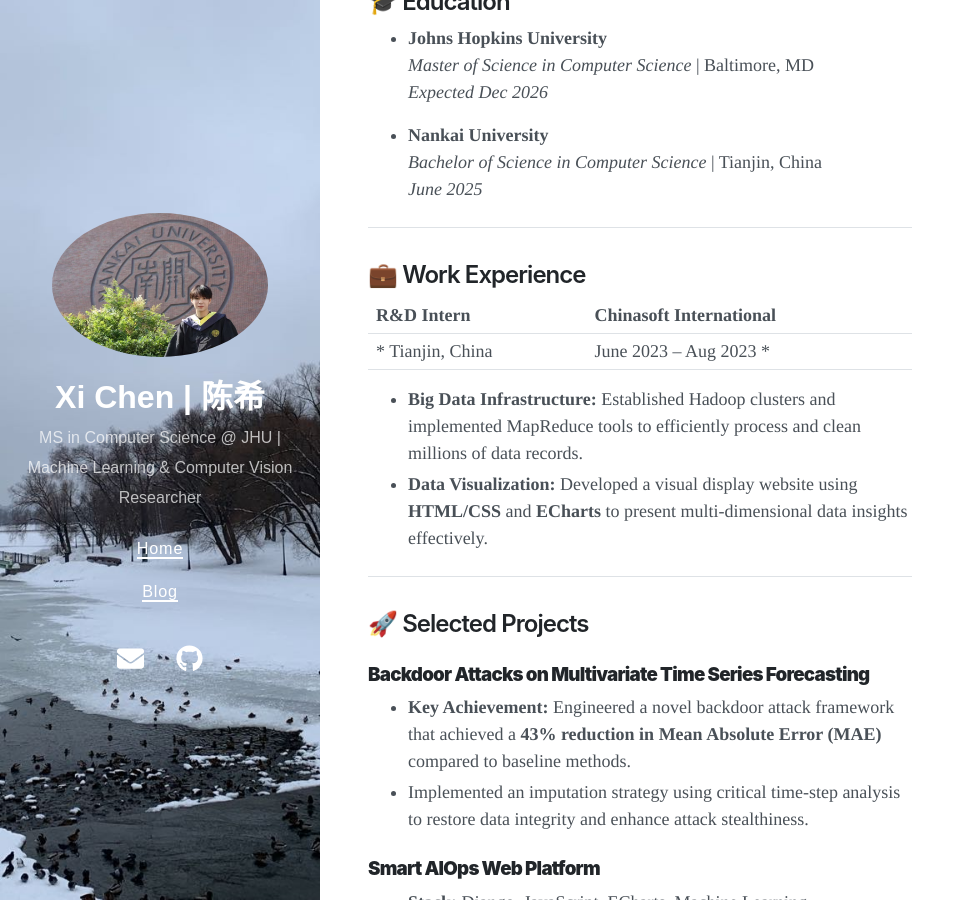
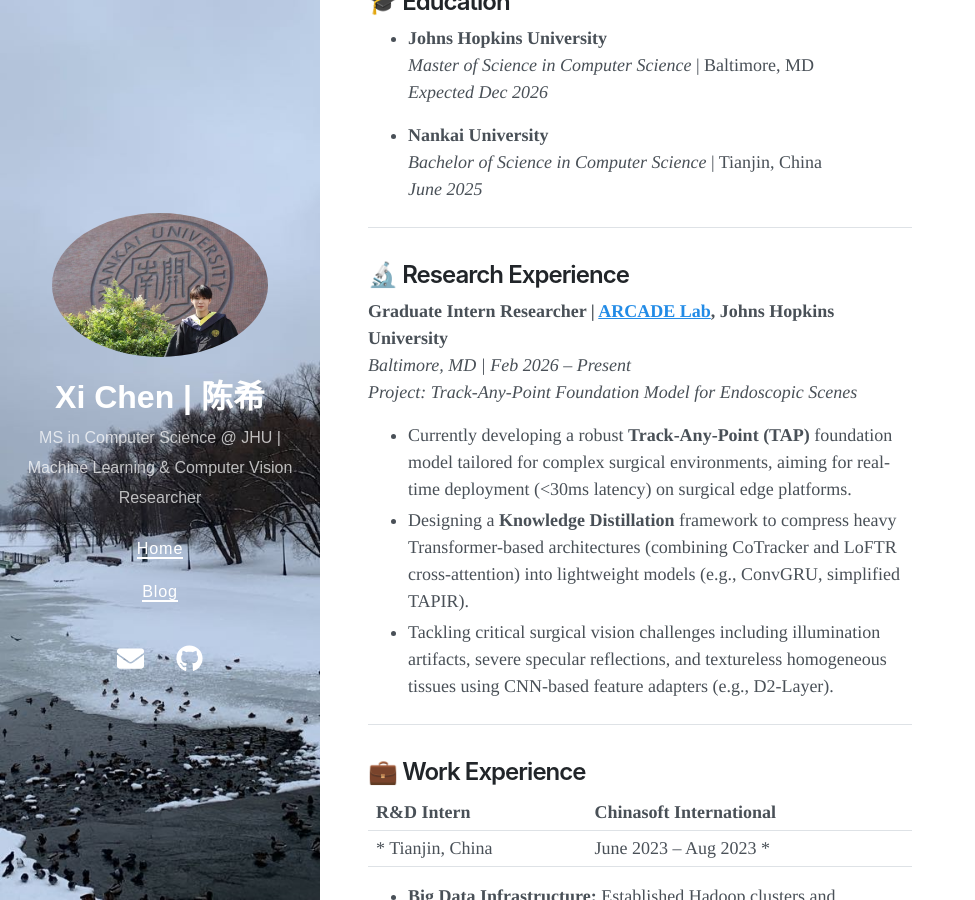
Before and after one commit to XiChen0522/XiChen0522.github.io, a Jekyll site: the page built from index.md, in a window 1280 px wide and 900 px high, scrolled down 460 px. Shown: the whole window, without its empty margins (0-975 px from the left). Built offline with Jekyll 4.4.1, drawn with Linux system fonts in a browser that asks for light colours; nearby versions of some CDN libraries.

Commit message:
Add research experience at ARCADE Lab
Added research experience section detailing work at ARCADE Lab, including project focus and methodologies.

```diff
--- a/index.md
+++ b/index.md
@@ -23,6 +23,18 @@
     *June 2025*
 
 ---
+
+## 🔬 Research Experience
+
+**Graduate Intern Researcher | [ARCADE Lab](https://arcade.cs.jhu.edu/), Johns Hopkins University**
+*Baltimore, MD | Feb 2026 – Present*
+*Project: Track-Any-Point Foundation Model for Endoscopic Scenes*
+*   Currently developing a robust **Track-Any-Point (TAP)** foundation model tailored for complex surgical environments, aiming for real-time deployment (<30ms latency) on surgical edge platforms.
+*   Designing a **Knowledge Distillation** framework to compress heavy Transformer-based architectures (combining CoTracker and LoFTR cross-attention) into lightweight models (e.g., ConvGRU, simplified TAPIR).
+*   Tackling critical surgical vision challenges including illumination artifacts, severe specular reflections, and textureless homogeneous tissues using CNN-based feature adapters (e.g., D2-Layer).
+
+---
+
 
 ## 💼 Work Experience
 
```
